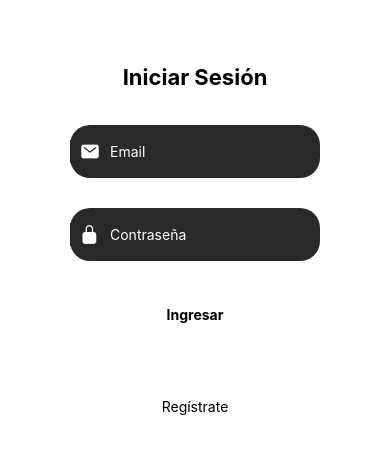
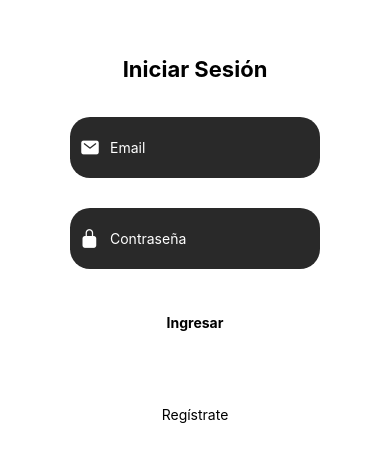
Before and after one commit to PRY20220107-PhotoHandler/MobileApp, a React Native app: screen / in a window 390 px wide. Shown: the part 192-654 px from the top of the page. Built offline with nearby package versions, Linux system fonts and the light colour scheme; what expo-linking would draw is missing.

Commit message:
login UI modified

```diff
--- a/screens/Login.tsx
+++ b/screens/Login.tsx
@@ -101,6 +101,7 @@ const styles = StyleSheet.create({
         backgroundColor: Colors.dark.input,
         width: 165,
         color: Colors.dark.text,
+        paddingVertical: 7
     },
     btn: {
         marginVertical: 15,
```
